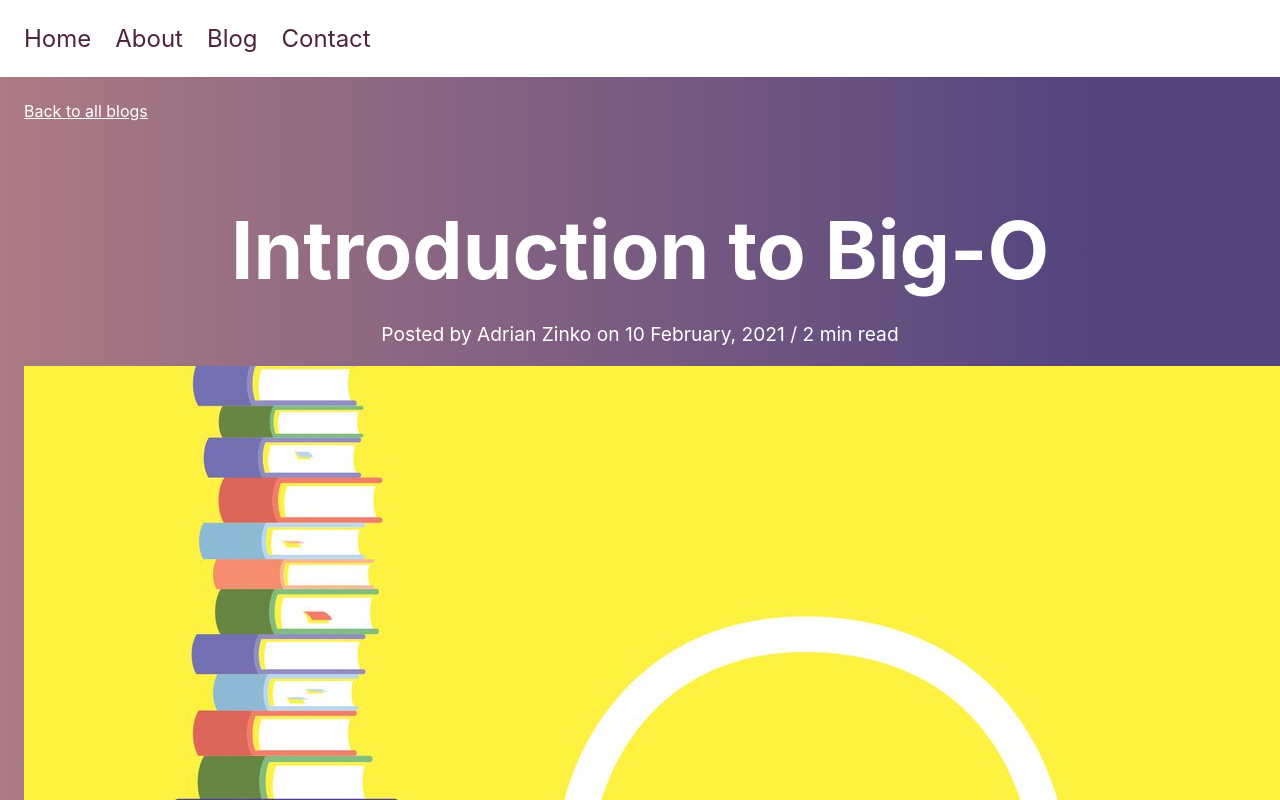
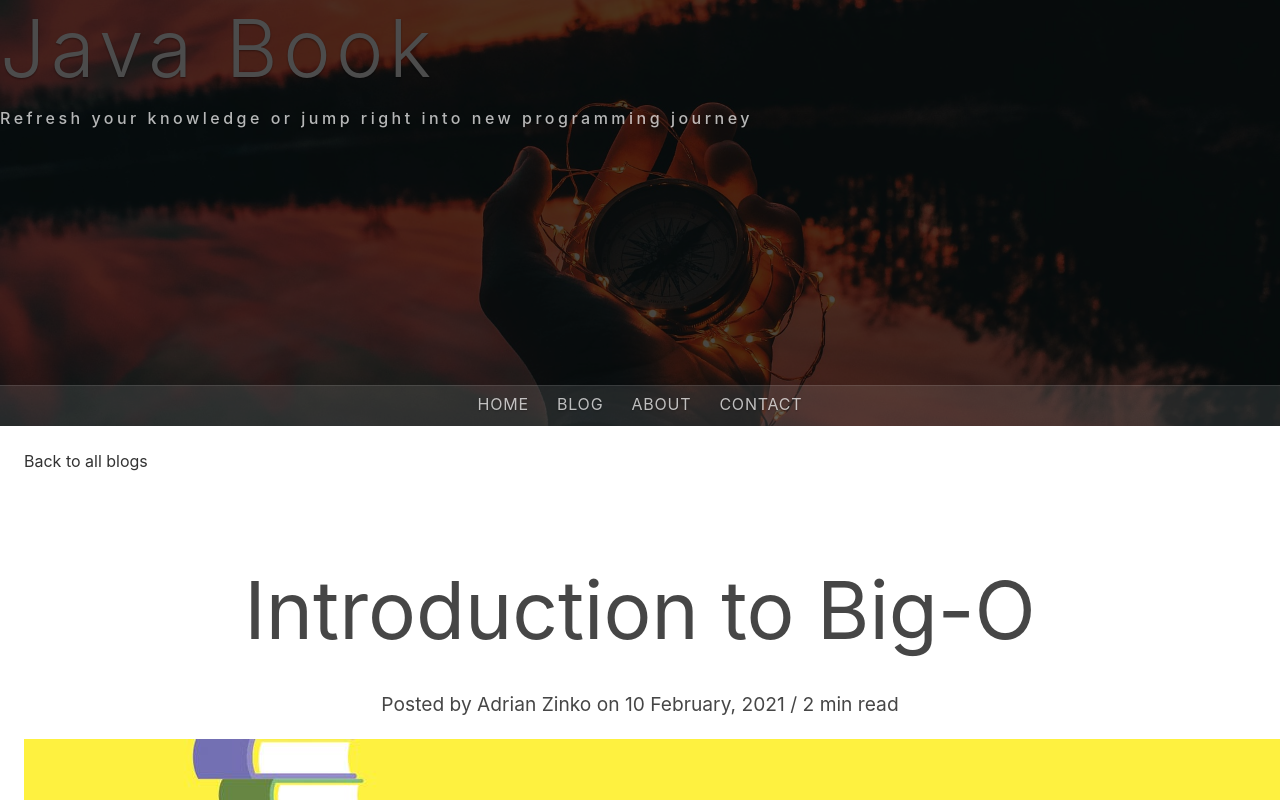
Before and after one commit to adrianghub/java-book, a Gatsby site: page /big-o in a window 1280 px wide. Shown: the top 800 px of the page. Built offline with nearby package versions, Linux system fonts and the light colour scheme; Gatsby itself is replaced by a stand-in of ours.

Commit message:
feat: update blog styles

```diff
--- a/gatsby-config.js
+++ b/gatsby-config.js
@@ -1,10 +1,11 @@
 module.exports = {
   siteMetadata: {
-    title: `Gatsby Default Starter`,
-    description: `Kick off your next, great Gatsby project with this default starter. This barebones starter ships with the main Gatsby configuration files you might need.`,
-    author: `@gatsbyjs`,
+    title: `Java Book`,
+    description: `Refresh your knowledge or jump right into new programming journey...`,
+    author: `@adrianghub`,
   },
   plugins: [
+    `gatsby-plugin-sass`,
     `gatsby-plugin-react-helmet`,
     `gatsby-transformer-sharp`,
     `gatsby-plugin-sharp`,
--- a/package.json
+++ b/package.json
@@ -5,16 +5,18 @@
   "version": "0.1.0",
   "author": "Kyle Mathews <mathews.kyle@gmail.com>",
   "dependencies": {
-    "gatsby": "^2.24.79",
+    "gatsby": "^2.32.3",
     "gatsby-image": "^2.4.21",
     "gatsby-plugin-manifest": "^2.4.34",
     "gatsby-plugin-offline": "^3.2.33",
     "gatsby-plugin-react-helmet": "^3.3.14",
+    "gatsby-plugin-sass": "^3.2.0",
     "gatsby-plugin-sharp": "^2.14.1",
     "gatsby-remark-images": "^3.11.0",
     "gatsby-source-filesystem": "^2.3.34",
     "gatsby-transformer-remark": "^2.8.44",
     "gatsby-transformer-sharp": "^2.5.17",
+    "node-sass": "^5.0.0",
     "prop-types": "^15.7.2",
     "react": "^16.12.0",
     "react-dom": "^16.12.0",
--- /dev/null
+++ b/src/components/Footer/Footer.jsx
@@ -0,0 +1,16 @@
+import React from "react"
+import classes from "./Footer.module.scss"
+
+const Footer = () => {
+  return (
+    <footer className={classes.footer}>
+      <div className={classes.footer__container}>
+        <p>
+          Site developed by heart &copy; {new Date().getFullYear().toString()}{" "}
+        </p>
+      </div>
+    </footer>
+  )
+}
+
+export default Footer
--- /dev/null
+++ b/src/components/Footer/Footer.module.scss
@@ -0,0 +1,9 @@
+.footer {
+  background-color: #000;
+  color: #515151;
+
+  &__container {
+    text-align: center;
+    padding: 1rem;
+  }
+}
--- /dev/null
+++ b/src/components/Header/Header.jsx
@@ -0,0 +1,24 @@
+import React from "react"
+import { Link } from "gatsby"
+
+import Nav from '../Nav/Nav'
+import headerStyles from "./header.module.scss"
+
+const Header = () => {
+  return (
+    <header className={headerStyles.header}>
+      <div className={headerStyles.overlay}></div>
+      <div className={headerStyles.heroContent}>
+        <p className={headerStyles.brand}>
+          <Link to="/">Java Book</Link>
+        </p>
+        <p className={headerStyles.description}>
+        Refresh your knowledge or jump right into new programming journey
+        </p>
+      </div>
+      <Nav />
+    </header>
+  )
+}
+
+export default Header
--- /dev/null
+++ b/src/components/Header/Header.module.scss
@@ -0,0 +1,53 @@
+.header {
+  position: relative;
+  height: 426px;
+  text-shadow: 0 1px 2px rgba(0, 0, 0, 0.4);
+  background-position: center center;
+  background-repeat: no-repeat;
+  background-size: cover;
+  background-image: url("../../images/bg.jpg");
+}
+
+.hero-content {
+  position: absolute;
+  top: 35%;
+  margin: 0;
+  text-align: center;
+  width: 100%;
+  text-transform: uppercase;
+}
+
+.brand {
+  margin: 0;
+  padding: 0 0 10px;
+  font-size: 5rem;
+  font-weight: 300;
+  line-height: 1.2;
+  letter-spacing: 5.5px;
+
+  a {
+    color: #fff;
+  }
+}
+
+.description {
+  margin: 0;
+  padding: 0 0 10px;
+  font-size: 1rem;
+  font-weight: 500;
+  line-height: 1.5;
+  letter-spacing: 3.5px;
+  opacity: 0.7;
+  color: #fff;
+}
+
+.overlay {
+  content: "";
+  position: absolute;
+  top: 0;
+  right: 0;
+  bottom: 0;
+  left: 0;
+  background-color: #000;
+  opacity: 0.7;
+}
--- a/src/components/Layout/Layout.jsx
+++ b/src/components/Layout/Layout.jsx
@@ -1,12 +1,16 @@
 import React from "react";
 
-import Nav from "../Nav/Nav";
-import classes from './Layout.module.css'
+import Header from "../Header/Header";
+import Footer from "../Footer/Footer";
+import classes from './Layout.module.scss'
+import '../styles/style.scss'
+
 
 const Layout = ({ children }) => (
   <>
-    <Nav />
+    <Header />
     <main className={classes.main}>{ children }</main>
+    <Footer />
   </>
 );
 
--- a/src/components/Layout/Layout.module.css
+++ b/src/components/Layout/Layout.module.scss
@@ -1,23 +1,7 @@
-* {
-  box-sizing: inherit;
-}
-
-html,
-body {
-  padding: 0;
-  margin: 0;
-  box-sizing: border-box;
-  overflow-x: hidden;
-}
-
 .main {
   padding: 24px;
-  font-family: -apple-system, BlinkMacSystemFont, "Segoe UI", Roboto, Oxygen,
-    Ubuntu, Cantarell, "Open Sans", "Helvetica Neue", sans-serif;
-  background: rgb(172,123,132);
-  background: linear-gradient(90deg, rgba(172,123,132,1) 0%, rgba(84,69,127,1) 85%);
+  font-family: inherit;
   min-height: 90vh;
-  color: #ffffff;
 }
 
 .main h1 {
@@ -30,8 +14,6 @@ body {
 
 .main p {
   font-size: 1.3em;
-  text-align: center;
-  max-width: 770px;
   margin: 20px auto;
 }
 
--- a/src/components/Nav/Nav.jsx
+++ b/src/components/Nav/Nav.jsx
@@ -1,24 +1,24 @@
-import React from "react";
-import { Link } from "gatsby";
-import classes from './Nav.module.css';
+import React from "react"
+import { Link } from "gatsby"
+import headerStyles from "./Nav.module.scss"
 
 const Nav = () => (
-  <nav className={classes.nav}>
-    <ul className={classes.nav__list}>
-      <li className={classes.nav__item}>
-        <Link to="/" activeStyle={{ borderBottom: "2px solid #371A2B" }}>Home</Link>
+  <nav className={headerStyles.navContainer}>
+    <ul className={headerStyles.navList}>
+      <li>
+        <Link to="/">Home</Link>
       </li>
-      <li className={classes.nav__item}>
-        <Link to="/about" activeStyle={{ borderBottom: "2px solid #371A2B" }}>About</Link>
+      <li>
+        <Link to="/blog/">Blog</Link>
       </li>
-      <li className={classes.nav__item}>
-        <Link to="/blog" activeStyle={{ borderBottom: "2px solid #371A2B" }}>Blog</Link>
+      <li>
+        <Link to="/about/">About</Link>
       </li>
-      <li className={classes.nav__item}>
-        <Link to="/contact" activeStyle={{ borderBottom: "2px solid #371A2B" }}>Contact</Link>
+      <li>
+        <Link to="/contact/">Contact</Link>
       </li>
     </ul>
   </nav>
-);
+)
 
-export default Nav;
+export default Nav
--- /dev/null
+++ b/src/components/Nav/Nav.module.scss
@@ -0,0 +1,34 @@
+.navContainer {
+  position: absolute;
+  bottom: 0;
+  left: 0;
+  right: 0;
+  background: rgba(255, 255, 255, 0.1);
+  border-top: 1px solid rgba(255, 255, 255, 0.1);
+}
+
+.navList {
+  margin: 0;
+  display: flex;
+  flex-flow: wrap;
+  justify-content: center;
+  padding: 0;
+  list-style: none;
+
+  li {
+    letter-spacing: 0.05em;
+    background: none;
+    padding: 7px 14px 10px;
+  }
+
+  a {
+    text-transform: uppercase;
+    color: #fff;
+    font-size: 1rem;
+    opacity: 0.7;
+
+    &:hover {
+      text-decoration: underline;
+    }
+  }
+}
--- a/src/components/Post/Post.jsx
+++ b/src/components/Post/Post.jsx
@@ -2,7 +2,7 @@ import React from "react";
 import { Link } from "gatsby";
 import Img from "gatsby-image"
 
-import classes from "./Post.module.css";
+import classes from "./Post.module.scss";
 
 const Post = ({ title, author, date, excerpt, path, featured, timeToRead }) => (
   <div className={classes.post}>
--- a/src/components/Post/Post.module.css
+++ b/src/components/Post/Post.module.scss
@@ -15,18 +15,22 @@
 .post__title {
   font-size: 3em;
   margin: 0;
+  text-align: center;
 }
 
 .post__excerpt {
   font-size: 1.5em;
   font-weight: 300;
   letter-spacing: 0.02em;
+  text-align: center;
+  max-width: 770px;
 }
 
 .post .post__meta {
   font-size: 1em;
   font-weight: 300;
   margin-bottom: 20px;
+  text-align: center;
 }
 
 .post__button {
@@ -40,6 +44,7 @@
 
 .post a {
   background-color: #fff;
+  border: 1px solid #222;
   color: #371a2b;
   padding: 16px 24px;
   text-decoration: none;
@@ -50,6 +55,5 @@
 
 .post a:hover {
   color: #fff;
-  border-color: #222;
   background-color: #222;
 }
--- /dev/null
+++ b/src/components/styles/style.scss
@@ -0,0 +1,29 @@
+* {
+  box-sizing: inherit;
+}
+
+html,
+body {
+  padding: 0;
+  margin: 0;
+  box-sizing: border-box;
+  overflow-x: hidden;
+}
+
+body {
+  color: #464646;
+  font-size: 100%;
+  margin: 0;
+  line-height: 1.4283;
+  font-family: -apple-system, BlinkMacSystemFont, "Segoe UI", Roboto, Oxygen,
+  Ubuntu, Cantarell, "Open Sans", "Helvetica Neue", sans-serif;
+}
+h1,
+h2,
+h3 {
+  font-weight: 400;
+}
+a {
+  color: #f44f18;
+  text-decoration: none;
+}
--- a/src/templates/blogTemplate/blogTemplate.module.css
+++ b/src/templates/blogTemplate/blogTemplate.module.css
@@ -5,10 +5,11 @@
 
 .blogTemplate .blogTemplate__author {
   font-size: 1.2em;
+  text-align: center;
 }
 
 .blogTemplate .blogTemplate__link {
-  color: #fff;
+  color: #333;
 }
 
 .blogTemplate .blogTemplate__img {
```
Also changed, not shown: src/components/Nav/Nav.module.css (deleted), src/images/bg.jpg (added), 1 other file.
